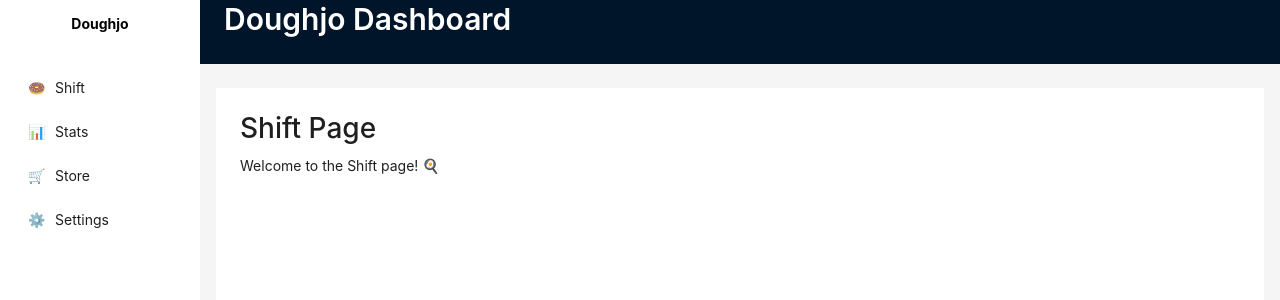
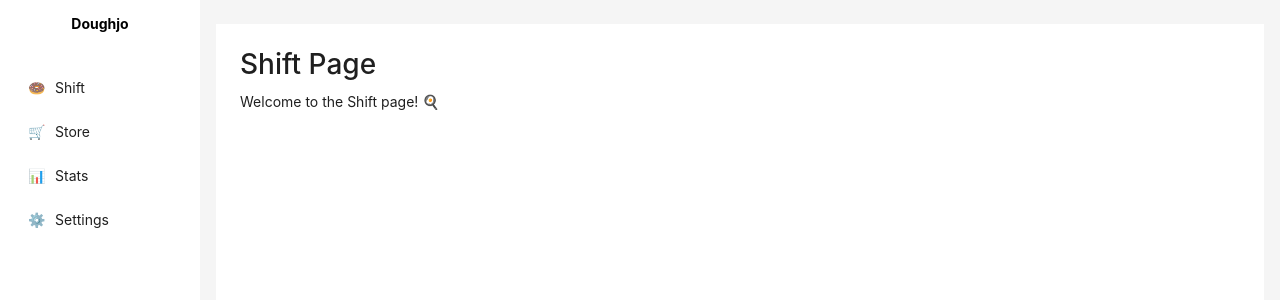
Before and after one commit to dpasc/doughjo, a React (Create React App) app in the folder frontend/: page / in a window 1280 px wide. Shown: the top 300 px of the page. Built offline with nearby package versions, Linux system fonts and the light colour scheme.

Commit message:
Move nav items

```diff
--- a/frontend/src/App.tsx
+++ b/frontend/src/App.tsx
@@ -22,14 +22,14 @@ const navItems = [
     icon: <span role="img" aria-label="Shift">🍩</span>,
   },
   {
+    key: "/store",
+    label: "Store",
+    icon: <span role="img" aria-label="Store">🛒</span>,
+  },
+  {
     key: "/stats",
     label: "Stats",
     icon: <span role="img" aria-label="Stats">📊</span>,
-  },
-  {
-    key: "/store",
-    label: "Store",
-    icon: <span role="img" aria-label="Store">🛒</span>,
   },
   {
     key: "/settings",
@@ -57,11 +57,6 @@ const AppLayout: React.FC = () => {
         />
       </Sider>
       <Layout>
-        <Header style={{ background: "#001529", padding: "0 24px" }}>
-          <Title style={{ color: "#fff", margin: 0 }} level={2}>
-            Doughjo Dashboard
-          </Title>
-        </Header>
         <Content style={{ margin: "24px 16px 0", padding: 24, background: "#fff" }}>
           <Routes>
             <Route path="/shift" element={<Shift />} />
```
